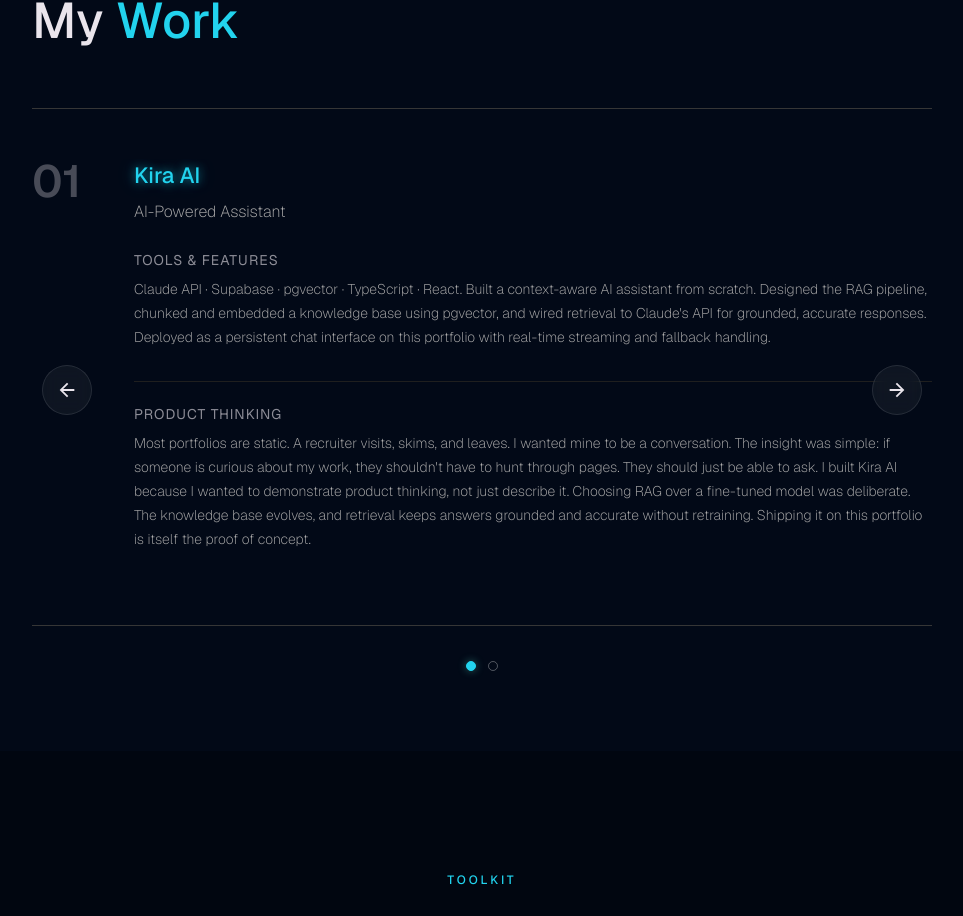
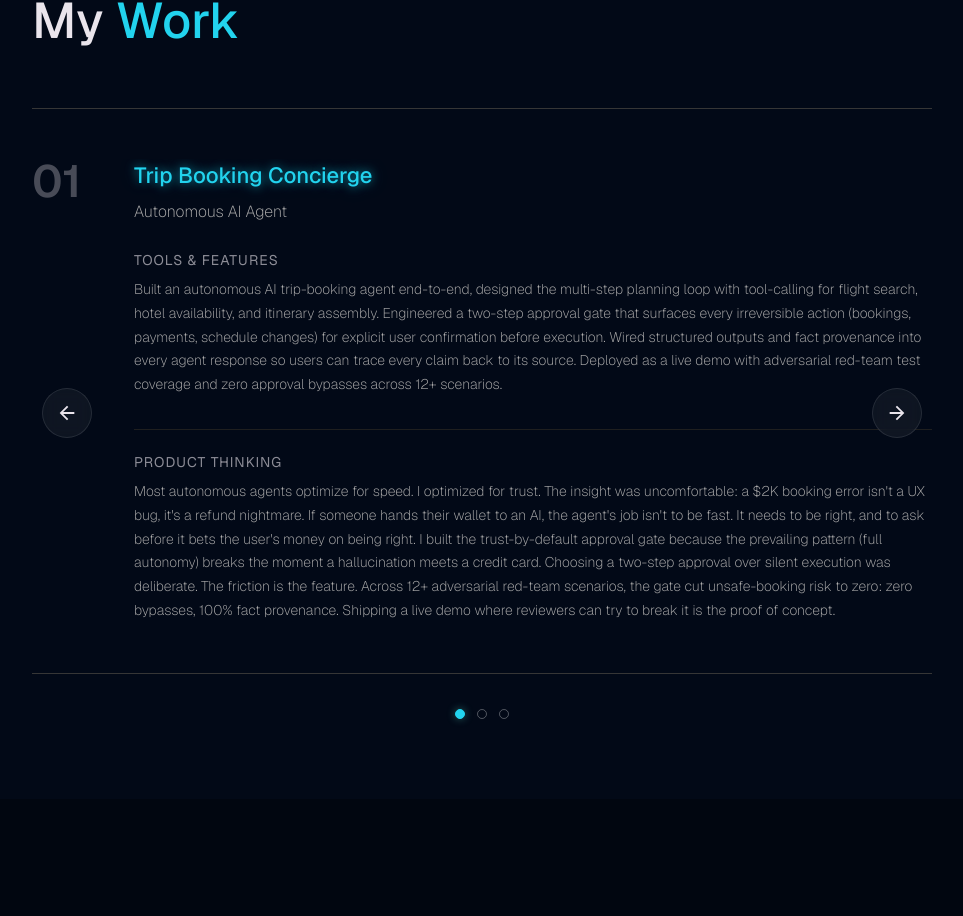
Before and after one commit to SohanAnand/Sohan-Portfolio, a React (Vite) app: page / in a window 1280 px wide. Shown: the part 4297-5213 px from the top of the page, without its empty margins (158-1121 px from the left). Built offline with nearby package versions, Linux system fonts and the light colour scheme; no server answers.

Commit message:
Concierge

```diff
--- a/src/components/Work.tsx
+++ b/src/components/Work.tsx
@@ -11,6 +11,13 @@ const projects: {
   image?: string;
   link?: string;
 }[] = [
+  {
+    title: "Trip Booking Concierge",
+    category: "Autonomous AI Agent",
+    tools: "Built an autonomous AI trip-booking agent end-to-end, designed the multi-step planning loop with tool-calling for flight search, hotel availability, and itinerary assembly. Engineered a two-step approval gate that surfaces every irreversible action (bookings, payments, schedule changes) for explicit user confirmation before execution. Wired structured outputs and fact provenance into every agent response so users can trace every claim back to its source. Deployed as a live demo with adversarial red-team test coverage and zero approval bypasses across 12+ scenarios.",
+    thinking: "Most autonomous agents optimize for speed. I optimized for trust. The insight was uncomfortable: a $2K booking error isn't a UX bug, it's a refund nightmare. If someone hands their wallet to an AI, the agent's job isn't to be fast. It needs to be right, and to ask before it bets the user's money on being right. I built the trust-by-default approval gate because the prevailing pattern (full autonomy) breaks the moment a hallucination meets a credit card. Choosing a two-step approval over silent execution was deliberate. The friction is the feature. Across 12+ adversarial red-team scenarios, the gate cut unsafe-booking risk to zero: zero bypasses, 100% fact provenance. Shipping a live demo where reviewers can try to break it is the proof of concept.",
+    link: "https://trip-booking-ai-agent.vercel.app/",
+  },
   {
     title: "Kira AI",
     category: "AI-Powered Assistant",
@@ -111,12 +118,12 @@ const Work = () => {
                           onClick={
                             project.title === "Kira AI"
                               ? () => window.dispatchEvent(new CustomEvent("openKiraChat"))
-                              : project.title === "BrandBrief AI"
-                              ? () => window.open("https://on-brief-ai.vercel.app/", "_blank", "noopener,noreferrer")
+                              : project.link
+                              ? () => window.open(project.link, "_blank", "noopener,noreferrer")
                               : undefined
                           }
                           className={
-                            project.title === "Kira AI" || project.title === "BrandBrief AI"
+                            project.title === "Kira AI" || project.link
                               ? "carousel-title-clickable"
                               : undefined
                           }
```
